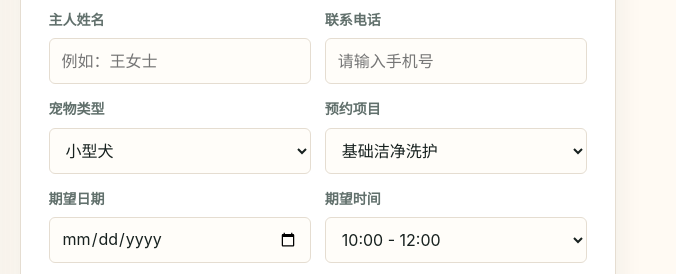
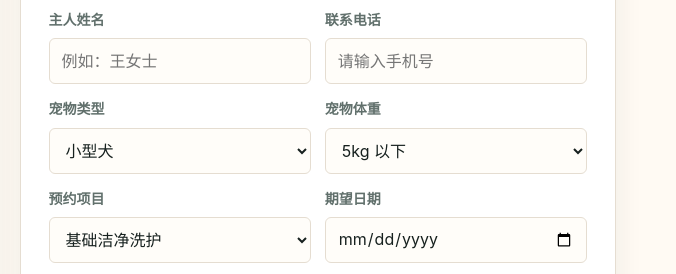
Before and after one commit to Wenchen-shan/pet_care, a plain HTML site: page index.html in a window 1280 px wide. Shown: the part 3245-3519 px from the top of the page, 604-1280 px from the left. Drawn offline with Linux system fonts and the light colour scheme.

Commit message:
增加宠物体重选项

```diff
--- a/index.html
+++ b/index.html
@@ -1158,6 +1158,15 @@
               </select>
             </div>
             <div class="field">
+              <label for="weight">宠物体重</label>
+              <select id="weight" name="weight">
+                <option>5kg 以下</option>
+                <option>5 - 10kg</option>
+                <option>10 - 20kg</option>
+                <option>20kg 以上</option>
+              </select>
+            </div>
+            <div class="field">
               <label for="service">预约项目</label>
               <select id="service" name="service">
                 <option>基础洁净洗护</option>
```
